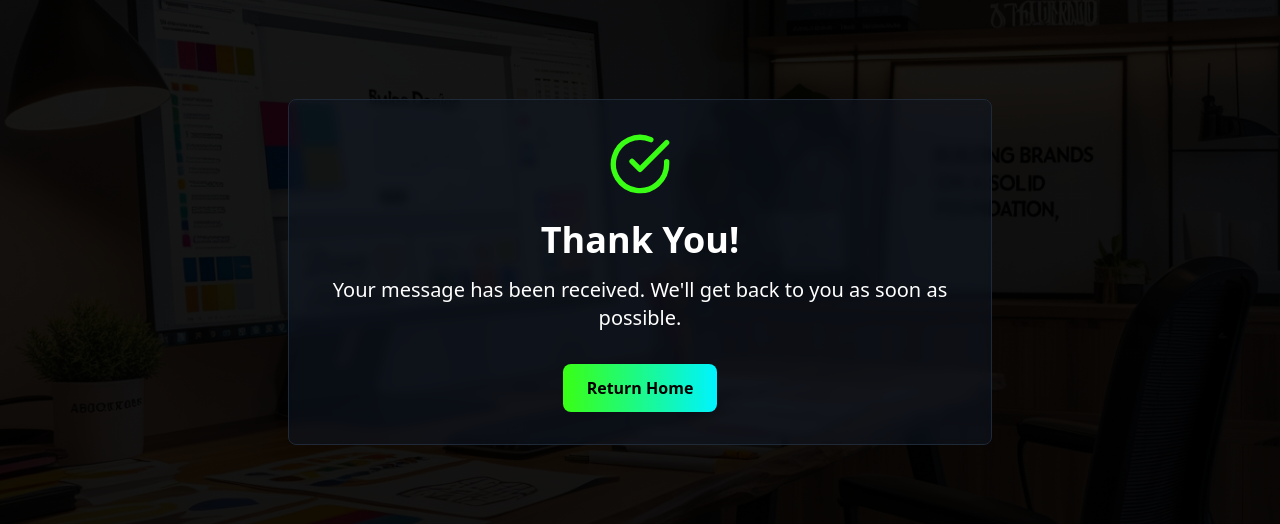
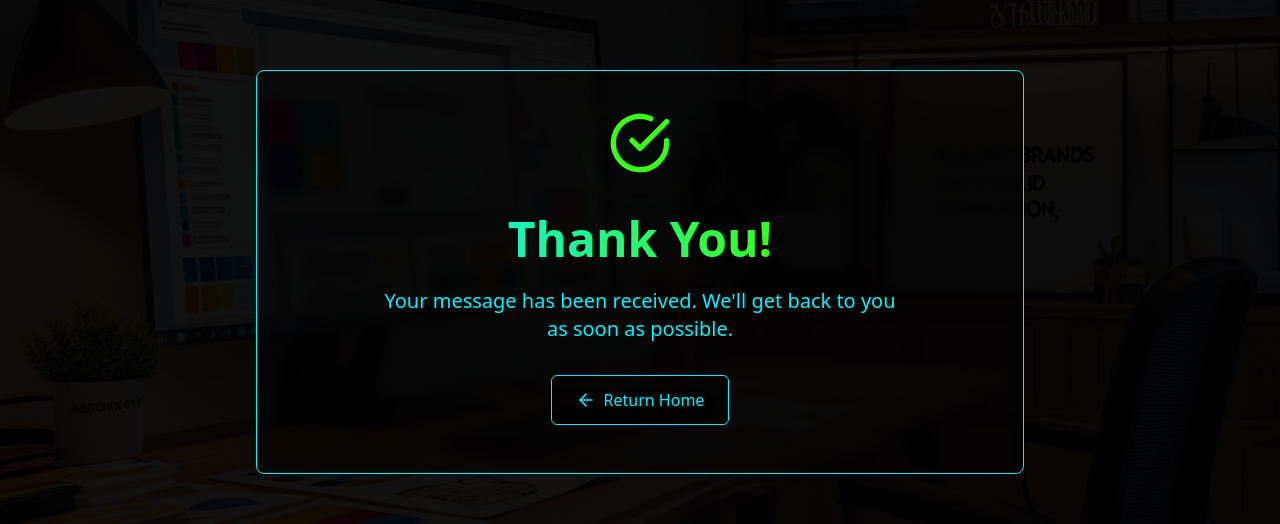
Before and after one commit to 12StoneDesigns/12stonedesignswebsite, a React (Vite) app: page /thank-you in a window 1280 px wide. Shown: the part 192-716 px from the top of the page. Built offline with nearby package versions, Linux system fonts and the light colour scheme; no server answers.

Commit message:
Fix contact form input field background colors and add placeholders

```diff
--- a/src/components/contact/ContactForm.tsx
+++ b/src/components/contact/ContactForm.tsx
@@ -24,7 +24,7 @@ const ContactForm = () => {
           value={formData.name}
           onChange={handleChange}
           required
-          className="w-full px-4 py-2 bg-gray-900 border border-gray-700 rounded-md text-white placeholder-gray-400 focus:ring-neon-green focus:border-neon-green"
+          className="w-full px-4 py-2 bg-gray-900 border border-gray-700 rounded-md text-white placeholder-gray-400 focus:ring-neon-green focus:border-neon-green bg-opacity-50"
           placeholder="Your name"
         />
       </div>
@@ -40,7 +40,7 @@ const ContactForm = () => {
           value={formData.email}
           onChange={handleChange}
           required
-          className="w-full px-4 py-2 bg-gray-900 border border-gray-700 rounded-md text-white placeholder-gray-400 focus:ring-neon-green focus:border-neon-green"
+          className="w-full px-4 py-2 bg-gray-900 border border-gray-700 rounded-md text-white placeholder-gray-400 focus:ring-neon-green focus:border-neon-green bg-opacity-50"
           placeholder="your@email.com"
         />
       </div>
@@ -56,7 +56,7 @@ const ContactForm = () => {
           onChange={handleChange}
           required
           rows={4}
-          className="w-full px-4 py-2 bg-gray-900 border border-gray-700 rounded-md text-white placeholder-gray-400 focus:ring-neon-green focus:border-neon-green resize-none"
+          className="w-full px-4 py-2 bg-gray-900 border border-gray-700 rounded-md text-white placeholder-gray-400 focus:ring-neon-green focus:border-neon-green resize-none bg-opacity-50"
           placeholder="How can we help you?"
         />
       </div>
--- a/src/pages/Contact.tsx
+++ b/src/pages/Contact.tsx
@@ -77,7 +77,8 @@ const Contact: React.FC = () => {
                       value={formData.name}
                       onChange={handleChange}
                       required
-                      className="w-full px-4 py-3 bg-black/40 border border-[#00F3FF] rounded-md focus:outline-none focus:border-[#39FF14] text-[#00F3FF] transition-colors duration-300"
+                      className="w-full px-4 py-3 bg-black/40 border border-[#00F3FF] rounded-md focus:outline-none focus:border-[#39FF14] text-[#00F3FF] transition-colors duration-300 placeholder-[#00F3FF]/50"
+                      placeholder="Your name"
                     />
                   </div>
                   <div>
@@ -91,7 +92,8 @@ const Contact: React.FC = () => {
                       value={formData.email}
                       onChange={handleChange}
                       required
-                      className="w-full px-4 py-3 bg-black/40 border border-[#00F3FF] rounded-md focus:outline-none focus:border-[#39FF14] text-[#00F3FF] transition-colors duration-300"
+                      className="w-full px-4 py-3 bg-black/40 border border-[#00F3FF] rounded-md focus:outline-none focus:border-[#39FF14] text-[#00F3FF] transition-colors duration-300 placeholder-[#00F3FF]/50"
+                      placeholder="your@email.com"
                     />
                   </div>
                   <div>
@@ -105,7 +107,8 @@ const Contact: React.FC = () => {
                       onChange={handleChange}
                       required
                       rows={6}
-                      className="w-full px-4 py-3 bg-black/40 border border-[#00F3FF] rounded-md focus:outline-none focus:border-[#39FF14] text-[#00F3FF] transition-colors duration-300 resize-none"
+                      className="w-full px-4 py-3 bg-black/40 border border-[#00F3FF] rounded-md focus:outline-none focus:border-[#39FF14] text-[#00F3FF] transition-colors duration-300 resize-none placeholder-[#00F3FF]/50"
+                      placeholder="How can we help you?"
                     />
                   </div>
 
--- a/src/pages/ThankYou.tsx
+++ b/src/pages/ThankYou.tsx
@@ -1,26 +1,54 @@
 import React from 'react';
 import { Link } from 'react-router-dom';
-import { CheckCircle } from 'lucide-react';
+import { CheckCircle, ArrowLeft } from 'lucide-react';
+import backgroundImage from '../assets/images/A_modern_and_creative_workspace_representi_3.jpg';
 
 const ThankYou = () => {
   return (
-    <div className="min-h-screen text-white flex items-center justify-center">
-      <div className="max-w-3xl mx-auto text-center px-4 sm:px-6 lg:px-8">
-        <div className="bg-gray-900/50 backdrop-blur-sm p-8 rounded-lg border border-gray-800">
-          <CheckCircle className="h-16 w-16 text-neon-green mx-auto mb-6" />
-          <h1 className="text-4xl font-bold mb-4">Thank You!</h1>
-          <p className="text-xl mb-8">
+    <main className="min-h-screen text-[#00F3FF] bg-black relative">
+      {/* Background Image */}
+      <div
+        className="fixed inset-0 w-full h-full z-0"
+        style={{
+          backgroundImage: `url(${backgroundImage})`,
+          backgroundPosition: 'center',
+          backgroundRepeat: 'no-repeat',
+          backgroundSize: 'cover',
+          opacity: '0.3'
+        }}
+      />
+
+      <div className="relative z-10 min-h-screen flex items-center justify-center px-4 sm:px-6 lg:px-8">
+        <div className="max-w-3xl w-full animate-fade-in">
+          <div className="bg-black/40 backdrop-blur-sm p-8 sm:p-12 rounded-lg border border-[#00F3FF] hover:border-[#39FF14] transition-all duration-500">
+            <div className="flex flex-col items-center">
+              <div className="relative mb-8">
+                <div className="absolute inset-0 animate-ping">
+                  <CheckCircle className="h-16 w-16 text-[#39FF14] opacity-50" />
+                </div>
+                <CheckCircle className="h-16 w-16 text-[#39FF14] relative animate-bounce" />
+              </div>
+
+              <h1 className="text-4xl sm:text-5xl font-bold mb-6 bg-gradient-to-r from-[#6F00FF] via-[#00F3FF] to-[#39FF14] bg-[length:300%_300%] bg-clip-text text-transparent animate-gradient-x">
+                Thank You!
+              </h1>
+
+              <p className="text-xl text-[#00F3FF] mb-8 max-w-lg text-center">
                 Your message has been received. We'll get back to you as soon as possible.
               </p>
+
               <Link
                 to="/"
-            className="inline-block bg-gradient-to-r from-neon-green to-neon-blue text-black font-semibold px-6 py-3 rounded-lg hover:opacity-90 transition-opacity"
+                className="group inline-flex items-center px-6 py-3 rounded-md bg-black/40 text-[#00F3FF] border border-[#00F3FF] hover:border-[#39FF14] hover:text-[#39FF14] transition-all duration-300"
               >
-            Return Home
+                <ArrowLeft className="mr-2 h-5 w-5 transform group-hover:-translate-x-1 transition-transform duration-300" />
+                <span>Return Home</span>
               </Link>
             </div>
           </div>
         </div>
+      </div>
+    </main>
   );
 };
 
```
Lines whose indentation alone changed are shown as unchanged.
